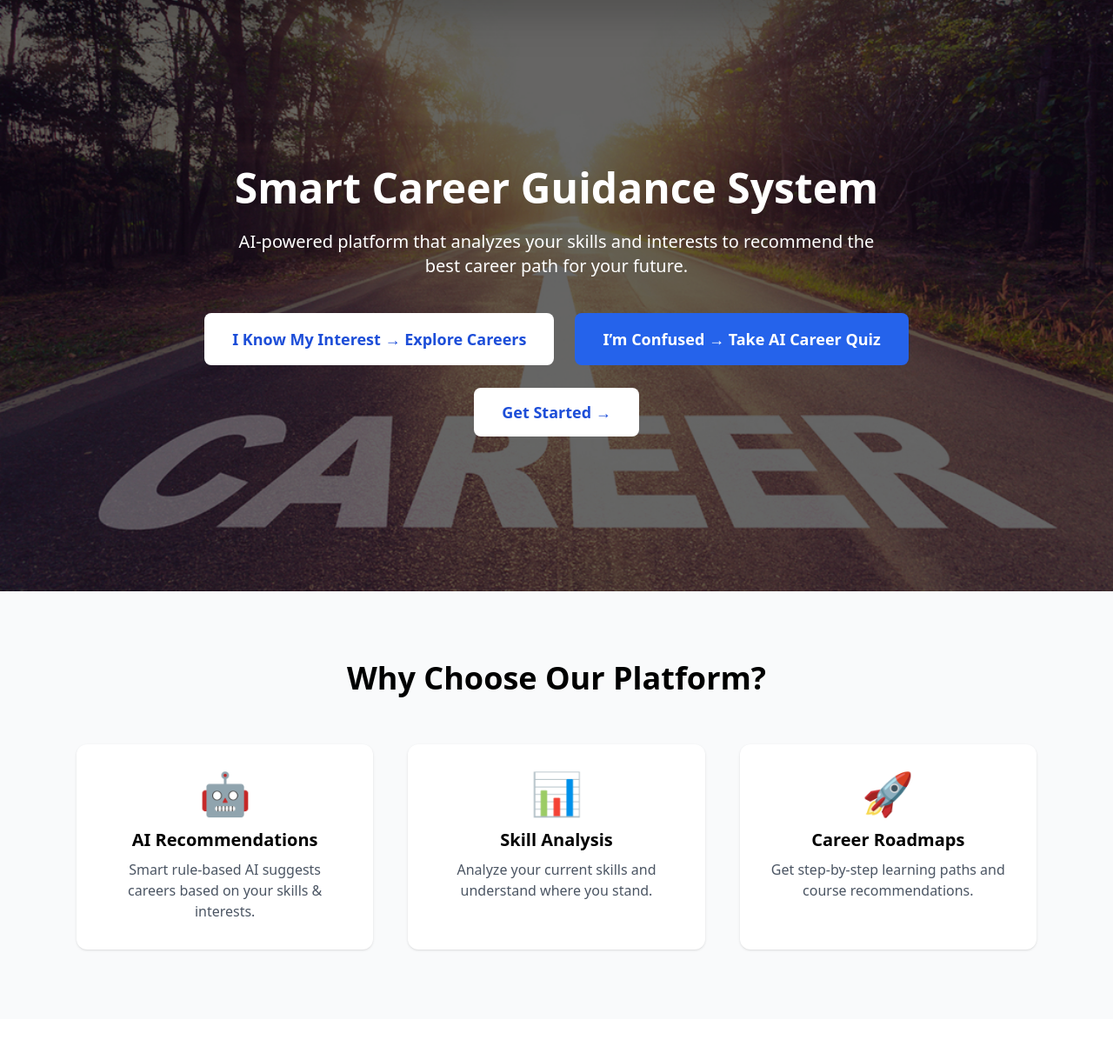
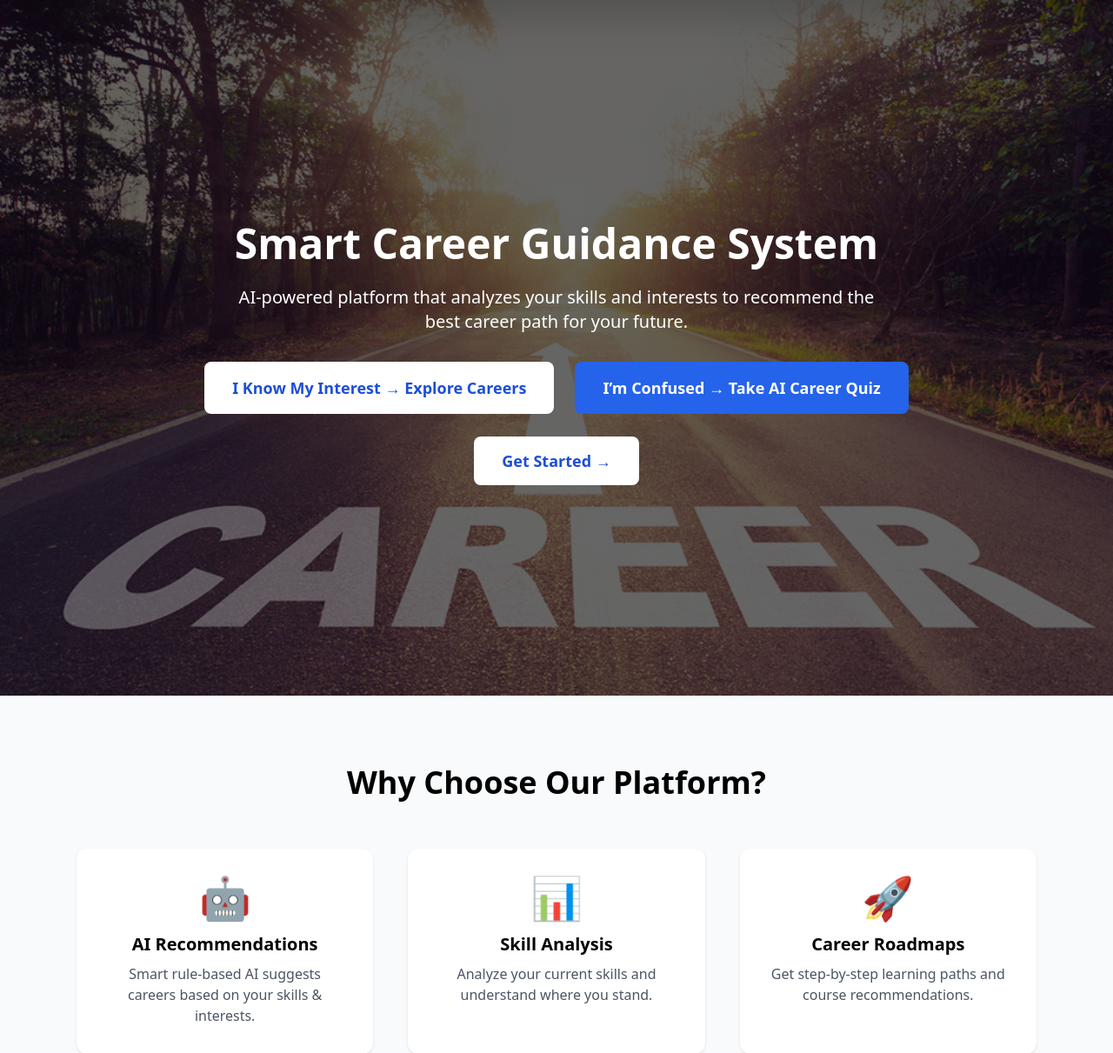
Before and after one commit to Anshu1234567899/AI_Career_Guidance, a Django app: page / in a window 1280 px wide. Shown: the part 72-1283 px from the top of the page at 87% size. Run offline with Django 5.2, Linux system fonts and the light colour scheme; some libraries are stand-ins or nearby versions.

Commit message:
changes added

```diff
--- a/AI_Career_Guidance/core/accounts/templates/accounts/base.html
+++ b/AI_Career_Guidance/core/accounts/templates/accounts/base.html
@@ -401,15 +401,46 @@ function sendMessage() {
 
 <!-- FOOTER -->
 <footer class="bg-gray-900 text-white py-10 mt-auto">
-  <div class="max-w-6xl mx-auto text-center space-y-3">
+  <div class="max-w-6xl mx-auto text-center space-y-4">
+
+
+
+    <!-- Social Icons -->
+    <div class="flex justify-center gap-6">
+
+      <!-- Instagram -->
+      <a href="https://www.instagram.com/deepanshupatyal?igsh=MWEwbG15OXRrdHBzZA=="
+         target="_blank"
+         class="hover:scale-110 transition transform">
+        <svg xmlns="http://www.w3.org/2000/svg"
+             class="w-7 h-7 hover:text-pink-400 transition"
+             fill="currentColor"
+             viewBox="0 0 24 24">
+          <path d="M7.75 2C4.68 2 2 4.68 2 7.75v8.5C2 19.32 4.68 22 7.75 22h8.5C19.32 22 22 19.32 22 16.25v-8.5C22 4.68 19.32 2 16.25 2h-8.5zm0 2h8.5C18.22 4 20 5.78 20 7.75v8.5c0 1.97-1.78 3.75-3.75 3.75h-8.5C5.78 20 4 18.22 4 16.25v-8.5C4 5.78 5.78 4 7.75 4zm8.5 1.5a1.25 1.25 0 110 2.5 1.25 1.25 0 010-2.5zM12 7a5 5 0 100 10 5 5 0 000-10zm0 2a3 3 0 110 6 3 3 0 010-6z"/>
+        </svg>
+      </a>
+
+      <!-- LinkedIn -->
+      <a href="https://in.linkedin.com/in/deepanshupatyal"
+         target="_blank"
+         class="hover:scale-110 transition transform">
+        <svg xmlns="http://www.w3.org/2000/svg"
+             class="w-7 h-7 hover:text-blue-400 transition"
+             fill="currentColor"
+             viewBox="0 0 24 24">
+          <path d="M4.98 3.5C4.98 4.88 3.87 6 2.5 6S0 4.88 0 3.5 1.12 1 2.5 1 4.98 2.12 4.98 3.5zM.5 8h4V24h-4V8zm7.5 0h3.6v2.2h.05c.5-.95 1.7-2.2 3.5-2.2 3.75 0 4.45 2.47 4.45 5.67V24h-4v-8.8c0-2.1-.04-4.8-2.93-4.8-2.94 0-3.4 2.3-3.4 4.67V24h-4V8z"/>
+        </svg>
+      </a>
+
+    </div>
     <p class="text-sm tracking-wide">
-      © 2025 <span class="font-semibold text-cyan-400">AI Career Guidance</span>
+      © 2026 <span class="font-semibold text-cyan-400">AI Career Guidance</span>
     </p>
-    <p class="text-xs text-gray-400">
-      Crafted with ❤️ using Django & TailwindCSS
-    </p>
+
+
   </div>
 </footer>
 
+
 </body>
 </html>
--- a/AI_Career_Guidance/core/accounts/templates/accounts/home.html
+++ b/AI_Career_Guidance/core/accounts/templates/accounts/home.html
@@ -4,7 +4,7 @@
 {% block content %}
 
 <!-- HERO SECTION WITH AUTO IMAGE SLIDER -->
-<section class="relative h-[85vh] overflow-hidden">
+<section class="relative min-h-screen md:h-[85vh] overflow-hidden">
 <div class="absolute inset-0">
   <div class="hero-slide absolute inset-0 bg-cover bg-bottom opacity-100 transition-opacity duration-1000"
        style="background-image: url('{% static "images/pg.jpg" %}');"></div>
@@ -20,23 +20,23 @@
   <div class="absolute inset-0 bg-black bg-opacity-60"></div>
 
   <!-- Hero Content -->
-  <div class="relative z-10 flex items-center justify-center h-full text-center text-white px-6">
+<div class="relative z-10 flex items-center justify-center h-full text-center text-white px-4 sm:px-6">
     <div>
-      <h1 class="text-5xl font-extrabold mb-6">
+<h1 class="text-3xl sm:text-4xl md:text-5xl font-extrabold mb-6 leading-tight">
         Smart Career Guidance System
       </h1>
-      <p class="text-xl mb-10 max-w-3xl mx-auto">
+<p class="text-base sm:text-lg md:text-xl mb-8 max-w-3xl mx-auto">
         AI-powered platform that analyzes your skills and interests to recommend the best career path for your future.
       </p>
 
       <!-- NEW 2 OPTIONS -->
       <div class="flex flex-col md:flex-row gap-6 justify-center mb-10">
         <a href="{% url 'skill_based' %}"
-           class="bg-white text-blue-700 px-8 py-4 rounded-lg text-lg font-semibold hover:bg-gray-200 transition">
+          class="w-full sm:w-auto bg-white text-blue-700 px-8 py-4 rounded-lg text-lg font-semibold hover:bg-gray-200 transition">
            I Know My Interest → Explore Careers
         </a>
         <a href="{% url 'career_quiz' %}"
-           class="bg-blue-600 text-white px-8 py-4 rounded-lg text-lg font-semibold hover:bg-blue-500 transition">
+          class="w-full sm:w-auto bg-blue-600 text-white px-8 py-4 rounded-lg text-lg font-semibold hover:bg-blue-500 transition">
            I’m Confused → Take AI Career Quiz
         </a>
       </div>
```
Also changed, not shown: AI_Career_Guidance/core/accounts/templates/accounts/admin/base_admin.html (+5 -5 lines).
